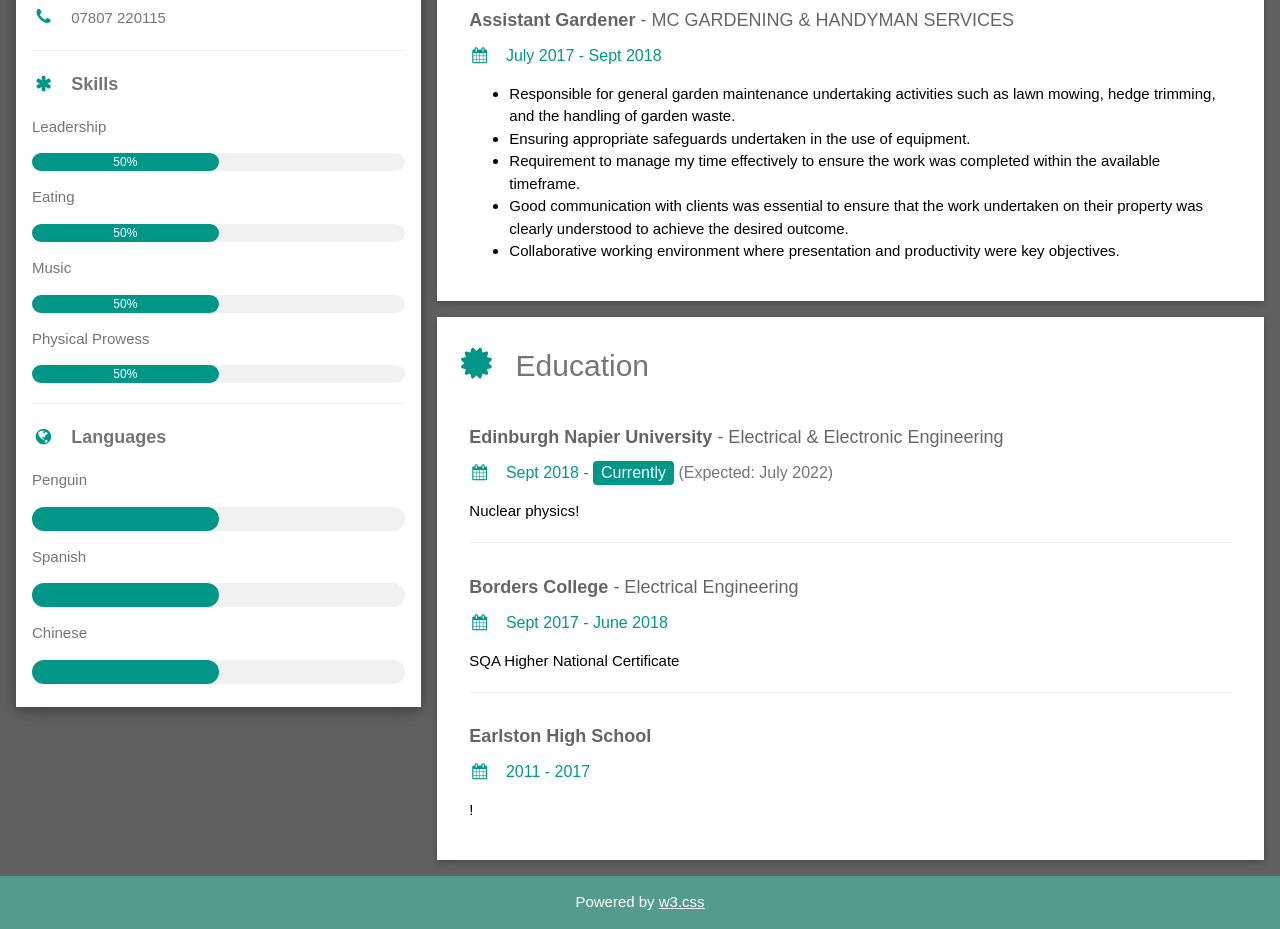
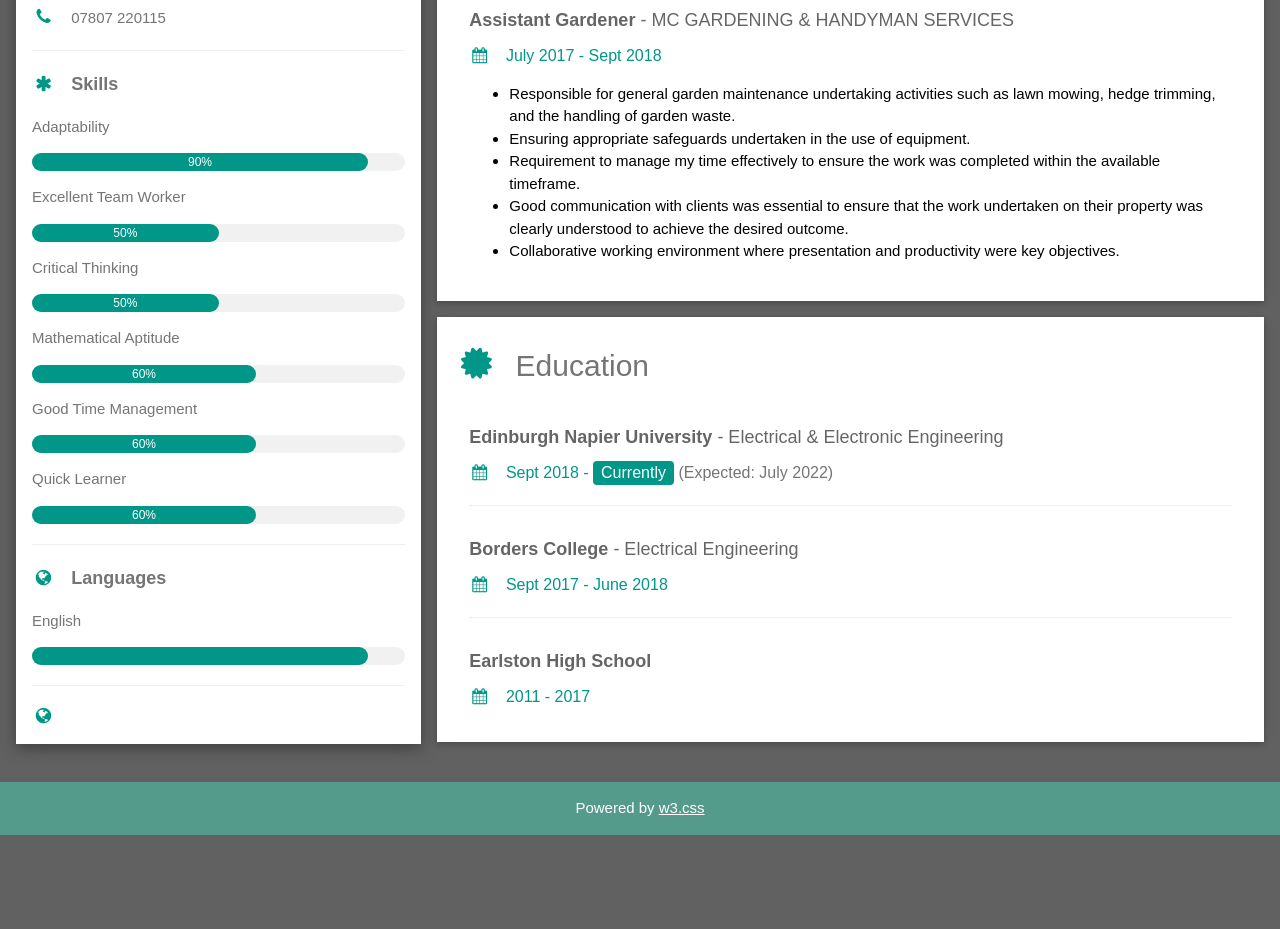
Before and after one commit to Sliiiide/GC-Digital-CV, a plain HTML site: page index.html in a window 1280 px wide. Shown: the part 506-1435 px from the top of the page. After the commit the page ends 1341 px from the top, so only its background shows below. Drawn offline with nearby package versions, Linux system fonts and the light colour scheme.

Commit message:
Played around with somethings

```diff
--- a/index.html
+++ b/index.html
@@ -36,60 +36,57 @@
                         <p><i class="fa fa-envelope fa-fw w3-margin-right w3-large w3-text-teal"></i>gcarruthers523@outlook.com</p>
                         <p><i class="fa fa-phone fa-fw w3-margin-right w3-large w3-text-teal"></i>07807 220115</p>
                         <hr>
-
-                        <p class="w3-large"><b><i
-                            class="fa fa-asterisk fa-fw w3-margin-right w3-text-teal"></i>Skills</b></p>
-                        <p>Leadership</p>
+                        <p class="w3-large"><b><i class="fa fa-asterisk fa-fw w3-margin-right w3-text-teal"></i>Skills</b></p>
+                        <p>Adaptability</p>
                         <div class="w3-light-grey w3-round-xlarge w3-small">
-                            <div class="w3-container w3-center w3-round-xlarge w3-teal" style="width:50%">50%</div>
+                            <div class="w3-container w3-center w3-round-xlarge w3-teal" style="height:18px;width:90%">90%</div>
                          </div>
-                        <p>Eating</p>
+                        <p>Excellent Team Worker</p>
                         <div class="w3-light-grey w3-round-xlarge w3-small">
-                            <div class="w3-container w3-center w3-round-xlarge w3-teal" style="width:50%">
+                            <div class="w3-container w3-center w3-round-xlarge w3-teal" style="height:18px;width:50%">
                                 <div class="w3-center w3-text-white">50%</div>
                             </div>
                         </div>
-                        <p>Music</p>
+                        <p>Critical Thinking</p>
                         <div class="w3-light-grey w3-round-xlarge w3-small">
-                            <div class="w3-container w3-center w3-round-xlarge w3-teal" style="width:50%">50%</div>
+                            <div class="w3-container w3-center w3-round-xlarge w3-teal" style="height:18px;width:50%">50%</div>
                         </div>
-                        <p>Physical Prowess</p>
+                        <p>Mathematical Aptitude</p>
                         <div class="w3-light-grey w3-round-xlarge w3-small">
-                            <div class="w3-container w3-center w3-round-xlarge w3-teal" style="width:50%">50%</div>
+                            <div class="w3-container w3-center w3-round-xlarge w3-teal" style="height:18px;width:60%">60%</div>
+                        </div>
+                        <p>Good Time Management</p>
+                        <div class="w3-light-grey w3-round-xlarge w3-small">
+                            <div class="w3-container w3-center w3-round-xlarge w3-teal" style="height:18px;width:60%">60%</div>
+                        </div>
+                        <p>Quick Learner</p>
+                        <div class="w3-light-grey w3-round-xlarge w3-small">
+                            <div class="w3-container w3-center w3-round-xlarge w3-teal" style="height:18px;width:60%">60%</div>
                         </div>
                         <hr>
                         <p class="w3-large w3-text-theme">
                             <b><i class="fa fa-globe fa-fw w3-margin-right w3-text-teal"></i>Languages</b></p>
-                        <p>Penguin</p>
-                        <div class="w3-light-grey w3-round-xlarge">
-                            <div class="w3-round-xlarge w3-teal" style="height:24px;width:50%"></div>
+                        <p>English</p>
+                        <div class="w3-light-grey w3-round-xlarge w3-small">
+                            <div class="w3-container w3-center w3-round-xlarge w3-teal" style="height:18px;width:90%"></div>
                         </div>
-                        <p>Spanish</p>
-                        <div class="w3-light-grey w3-round-xlarge">
-                            <div class="w3-round-xlarge w3-teal" style="height:24px;width:50%"></div>
-                        </div>
-                        <p>Chinese</p>
-                        <div class="w3-light-grey w3-round-xlarge">
-                            <div class="w3-round-xlarge w3-teal" style="height:24px;width:50%"></div>
-                        </div>
-                        <br>
+                        <hr>
+                        <p><i class="fa fa-globe fa-fw w3-margin-right w3-large w3-text-teal"></i></p>
                     </div>
                 </div><br>
-        <!-- End Left Column -->
     </div>
-
+    <!-- End Left Column -->
     <!-- Right Column -->
     <div class="w3-twothird">
 
         <div class="w3-container w3-card w3-white w3-margin-bottom">
-            <h2 class="w3-text-grey w3-padding-16"><i class="fa fa-suitcase fa-fw w3-margin-right w3-xxlarge w3-text-teal"></i>Work Experience
-            </h2>
+            <h2 class="w3-text-grey w3-padding-16"><i class="fa fa-suitcase fa-fw w3-margin-right w3-xxlarge w3-text-teal"></i>Experience</h2>
             <div class="w3-container">
                 <h5 class="w3-opacity"><b>Gardener</b> - Independent</h5>
                 <h6 class="w3-text-teal"><i class="fa fa-calendar fa-fw w3-margin-right"></i>Mar 2019 - Sept 2021</h6>
                 <ul style ="list-style-type:disc">
                     <li>Having previously worked with MC Gardening and Handyman Services, I undertook gardening work on my own, showing independence in working as well as previously being part of a team.</li>
-                </p>
+                </ul>
                 <hr>
             </div>
             <div class="w3-container">
@@ -119,19 +116,23 @@
             <div class="w3-container">
                 <h5 class="w3-opacity"><b>Edinburgh Napier University</b> - Electrical & Electronic Engineering</h5>
                 <h6 class="w3-text-teal"><i class="fa fa-calendar fa-fw w3-margin-right"></i>Sept 2018 - <span class="w3-tag w3-teal w3-round">Currently</span> <span class="w3-text-grey">(Expected: July 2022)</span></h6>
-                <p>Nuclear physics!</p>
+                <!--<p>!</p>-->
                 <hr>
             </div>
             <div class="w3-container">
                 <h5 class="w3-opacity"><b>Borders College</b> - Electrical Engineering</h5>
                 <h6 class="w3-text-teal"><i class="fa fa-calendar fa-fw w3-margin-right"></i>Sept 2017 - June 2018</h6>
-                <p>SQA Higher National Certificate</p>
+                <!--<p>SQA Higher National Certificate</p>-->
                 <hr>
             </div>
             <div class="w3-container">
                 <h5 class="w3-opacity"><b>Earlston High School</b></h5>
                 <h6 class="w3-text-teal"><i class="fa fa-calendar fa-fw w3-margin-right"></i>2011 - 2017</h6>
-                <p>!</p><br>
+                <!--<ul style ="list-style-type:disc">
+                    <li>SQA Higher: English (B), Maths (B), Physics (B), Engineering Science (C)</li>
+                    <li>SQA National 5:  </li>
+                </ul>-->
+                <br>
             </div>
         </div>
 
```
